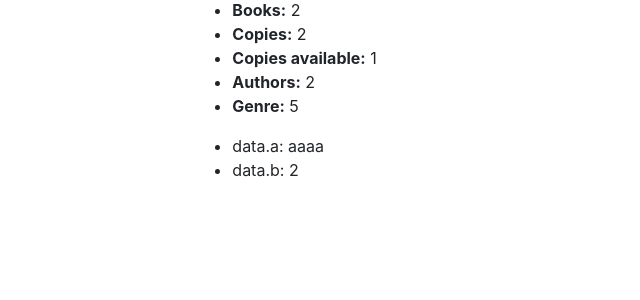
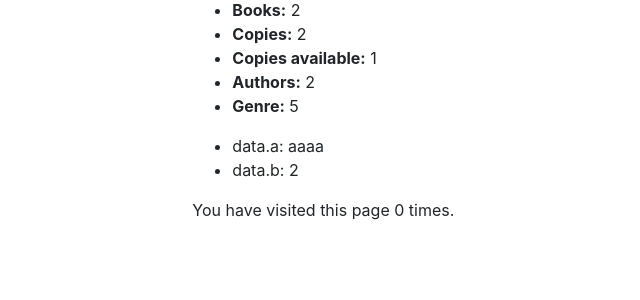
Before and after one commit to peanutstars/TrialAnything, a Django app: page /catalog/ in a window 1280 px wide. Shown: the part 184-484 px from the top of the page, without its empty margins (36-676 px from the left). Run offline with Django 3.2, Linux system fonts and the light colour scheme; data comes from the database, SQL or seed files in the repository; both versions use the stored data as it was after the commit; some libraries are stand-ins or nearby versions.

Commit message:
Tutorial - part 7.

```diff
--- a/Django/004.mozilla/locallibrary/catalog/templates/index.html
+++ b/Django/004.mozilla/locallibrary/catalog/templates/index.html
@@ -18,4 +18,5 @@
     <li>data.a: {{ data.a }}</li>
     <li>data.b: {{ data.b }}</li>
   </ul>
+<p>You have visited this page {{ num_visits }}{% if num_visits == 1 %} time{% else %} times{% endif %}.</p>
 {% endblock %}
--- a/Django/004.mozilla/locallibrary/catalog/views.py
+++ b/Django/004.mozilla/locallibrary/catalog/views.py
@@ -1,3 +1,5 @@
+import yaml
+
 from django.shortcuts import render
 from django.views import generic
 
@@ -20,6 +22,9 @@ def index(request):
     num_authors = Author.objects.count()
     num_genre = Genre.objects.count()
 
+    num_visits = request.session.get('num_visits', 0)
+    request.session['num_visits'] = num_visits + 1
+
     context = {
         'num_books': num_books,
         'num_instances': num_instances,
@@ -27,6 +32,7 @@ def index(request):
         'num_authors': num_authors,
         'num_genre': num_genre,
         'data': UserData(),
+        'num_visits': num_visits,
     }
     return render(request, 'index.html', context=context)
 
```
Also changed, not shown: Django/004.mozilla/locallibrary/db.sqlite3.
